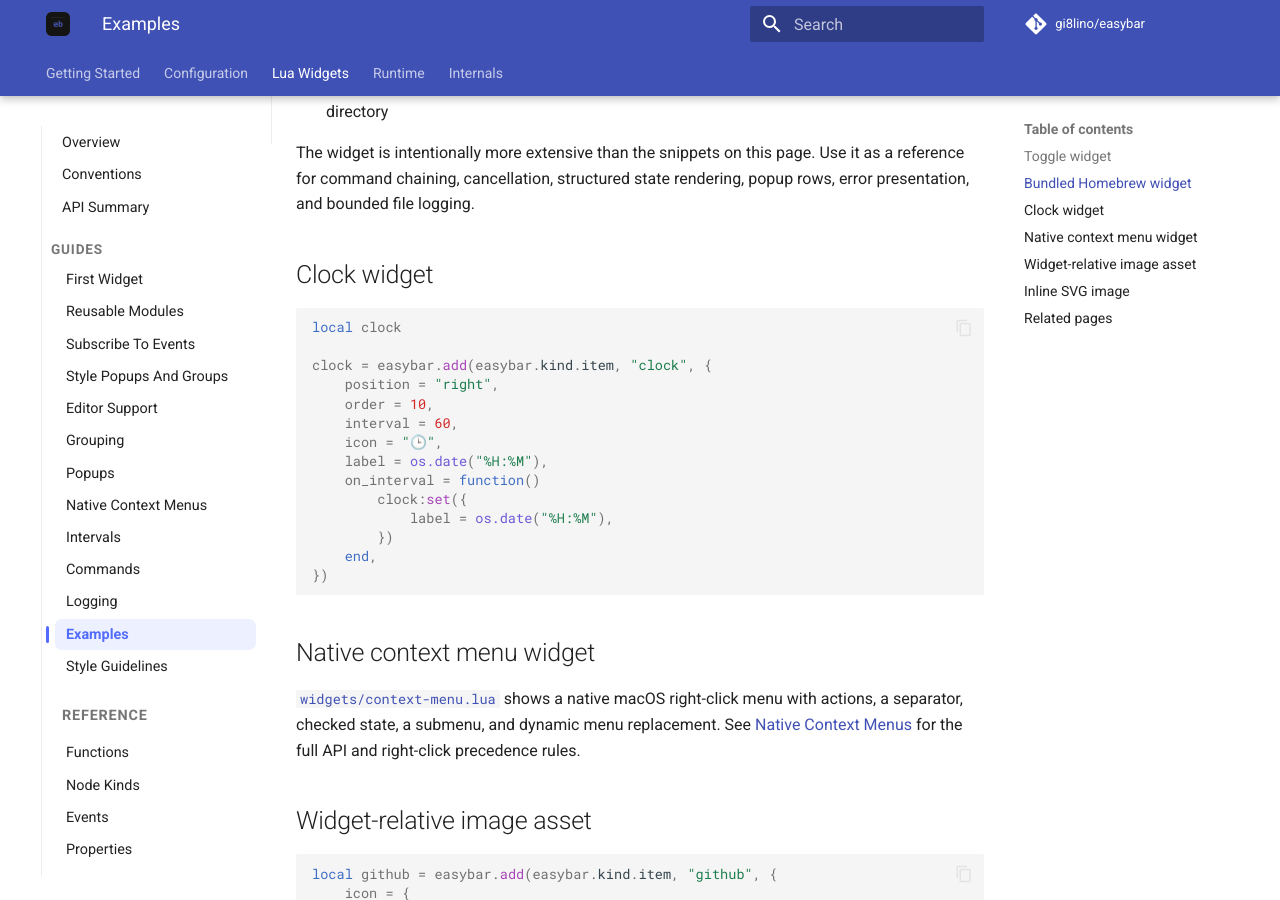
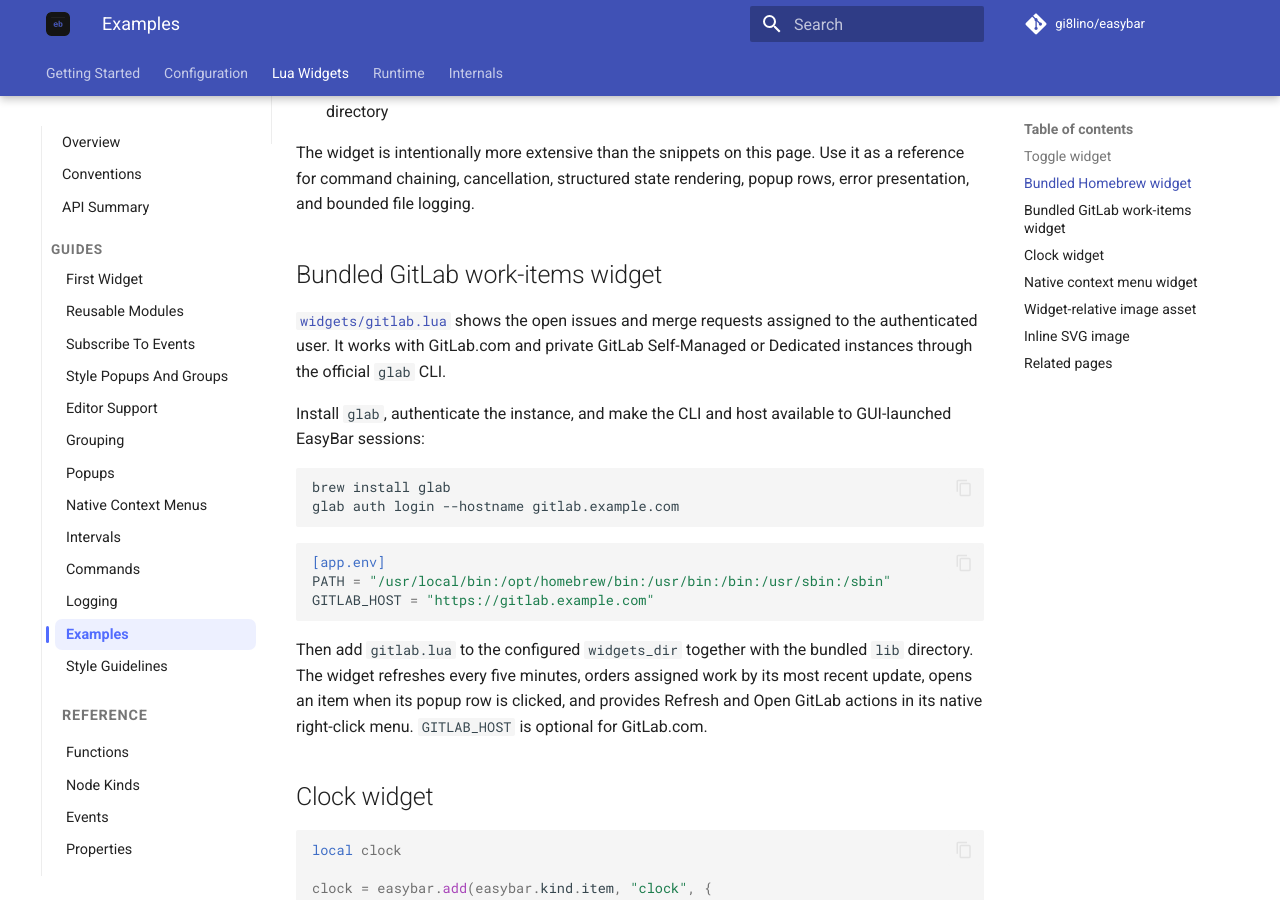
Before and after one commit to gi8lino/easybar, an MkDocs documentation site: the page built from docs/content/lua/guides/examples.md, in a window 1280 px wide and 900 px high, scrolled down 1250 px. Built offline with MkDocs 1.6.1 and Material for MkDocs 9.7.7, drawn with Linux system fonts in a browser that asks for light colours; comment, search, counter and statistics services are not loaded.

Commit message:
feat(widgets): add GitLab work items

````diff
--- a/docs/content/lua/guides/examples.md
+++ b/docs/content/lua/guides/examples.md
@@ -55,6 +55,31 @@
 The widget is intentionally more extensive than the snippets on this page. Use it as a reference
 for command chaining, cancellation, structured state rendering, popup rows, error presentation,
 and bounded file logging.
+
+## Bundled GitLab work-items widget
+
+[`widgets/gitlab.lua`](https://github.com/gi8lino/easybar/blob/main/widgets/gitlab.lua) shows the
+open issues and merge requests assigned to the authenticated user. It works with GitLab.com and
+private GitLab Self-Managed or Dedicated instances through the official `glab` CLI.
+
+Install `glab`, authenticate the instance, and make the CLI and host available to GUI-launched
+EasyBar sessions:
+
+```sh
+brew install glab
+glab auth login --hostname gitlab.example.com
+```
+
+```toml
+[app.env]
+PATH = "/usr/local/bin:/opt/homebrew/bin:/usr/bin:/bin:/usr/sbin:/sbin"
+GITLAB_HOST = "https://gitlab.example.com"
+```
+
+Then add `gitlab.lua` to the configured `widgets_dir` together with the bundled `lib` directory.
+The widget refreshes every five minutes, orders assigned work by its most recent update, opens an
+item when its popup row is clicked, and provides Refresh and Open GitLab actions in its native
+right-click menu. `GITLAB_HOST` is optional for GitLab.com.
 
 ## Clock widget
 
````
Also changed, not shown: 1 other file.
